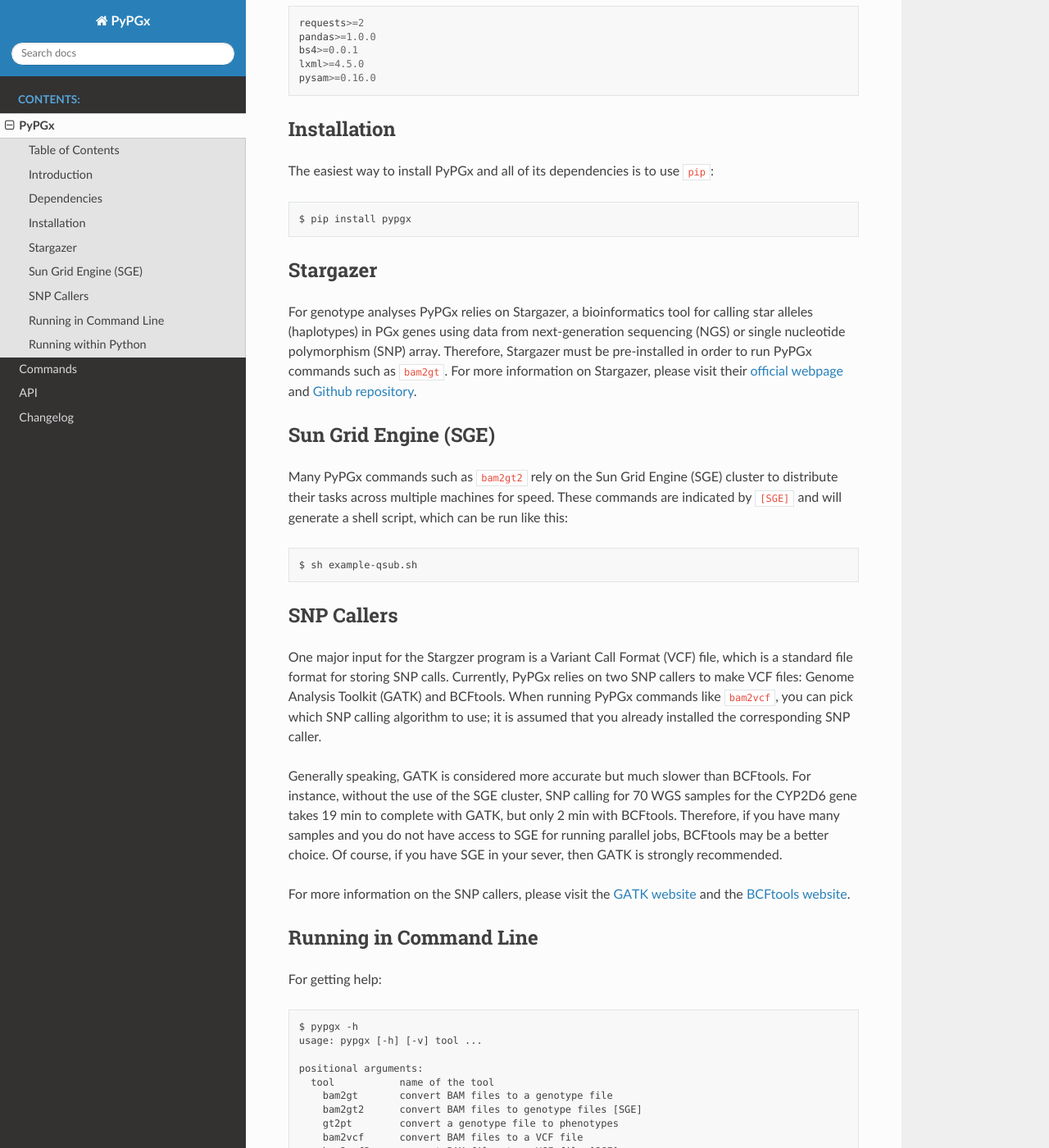
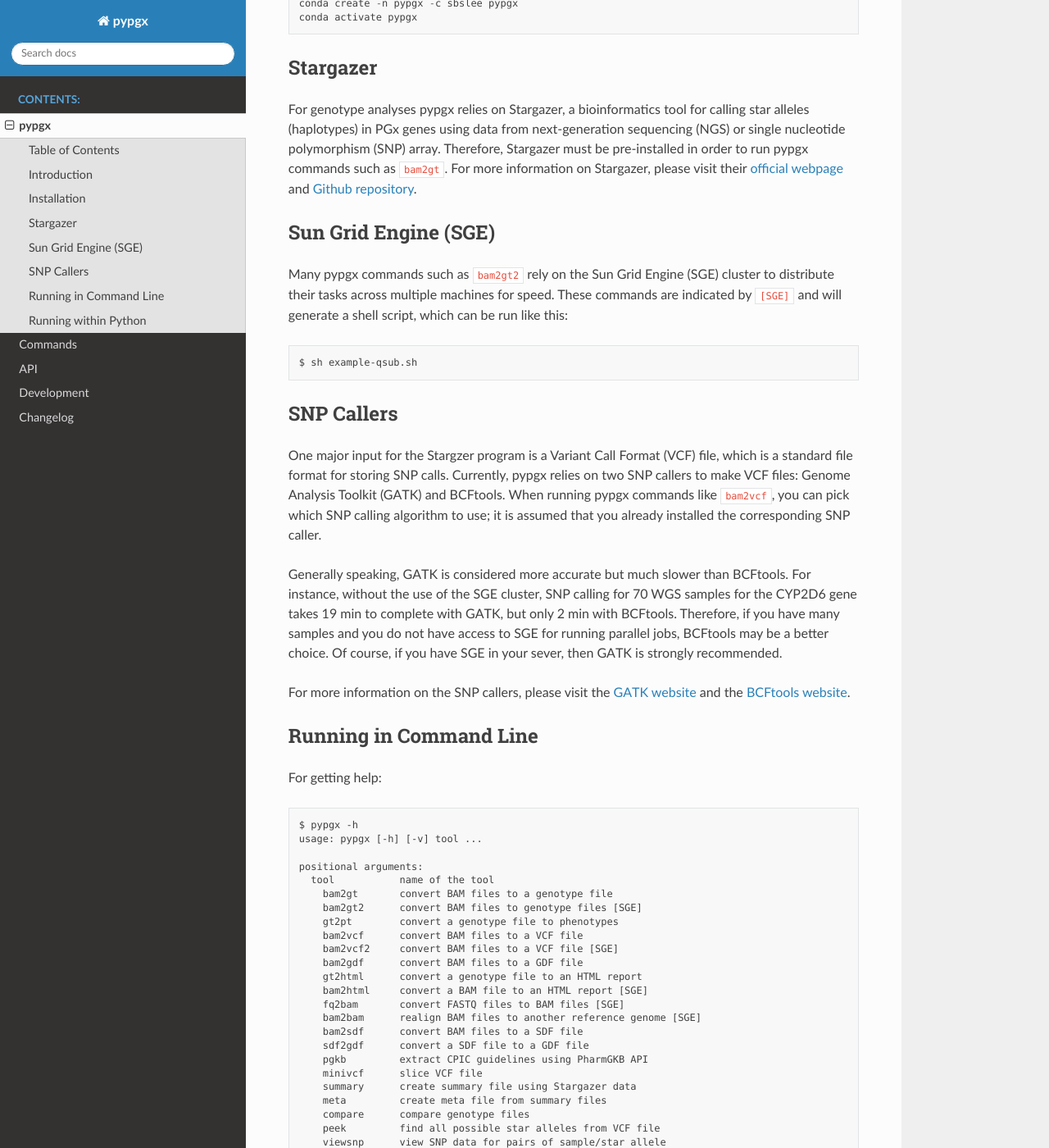
Before and after one commit to sbslee/pypgx, a Sphinx documentation site: the page built from docs/readme.rst, in a window 1280 px wide and 1400 px high, scrolled down 701 px. Shown: the whole window at 82% size. Built offline with Sphinx 7.4.7 and the Read the Docs theme 2.0.0, drawn with Linux system fonts in a browser that asks for light colours; some of the changed text lies outside the part shown.

Commit message:
Update the doc

```diff
--- a/README.rst
+++ b/README.rst
@@ -1,4 +1,4 @@
-PyPGx
+pypgx
 *****
 
 .. image:: https://badge.fury.io/py/pypgx.svg
@@ -11,7 +11,6 @@
 =================
 
 * `Introduction`_
-* `Dependencies`_
 * `Installation`_
 * `Stargazer`_
 * `Sun Grid Engine (SGE)`_
@@ -22,36 +21,25 @@
 Introduction
 ============
 
-PyPGx is a Python package for pharmacogenomics (PGx) research, which can be
-used as a standalone program and as a Python module. Documentation is
-available at `Read the Docs <https://pypgx.readthedocs.io/en/latest/>`_.
-
-Dependencies
-============
-
-PyPGx requires Python 3 and the following Python packages::
-
-    requests>=2
-    pandas>=1.0.0
-    bs4>=0.0.1
-    lxml>=4.5.0
-    pysam>=0.16.0
+pypgx is a Python package for pharmacogenomics research, which can be used as a standalone program and as a Python module. Documentation is available at `Read the Docs <https://pypgx.readthedocs.io/en/latest/>`_.
 
 Installation
 ============
 
-The easiest way to install PyPGx and all of its dependencies is to use
-``pip``::
+You can easily install pypgx and all of its dependencies with the Anaconda distribution.
 
-    $ pip install pypgx
+.. code-block::
+
+   conda create -n pypgx -c sbslee pypgx
+   conda activate pypgx
 
 Stargazer
 =========
 
-For genotype analyses PyPGx relies on Stargazer, a bioinformatics tool for
+For genotype analyses pypgx relies on Stargazer, a bioinformatics tool for
 calling star alleles (haplotypes) in PGx genes using data from
 next-generation sequencing (NGS) or single nucleotide polymorphism (SNP)
-array. Therefore, Stargazer must be pre-installed in order to run PyPGx
+array. Therefore, Stargazer must be pre-installed in order to run pypgx
 commands such as ``bam2gt``. For more information on Stargazer, please visit
 their `official webpage <https://stargazer.gs.washington.edu/stargazerweb>`_
 and `Github repository <https://github.com/sbslee/stargazer>`_.
@@ -59,7 +47,7 @@
 Sun Grid Engine (SGE)
 =====================
 
-Many PyPGx commands such as ``bam2gt2`` rely on the Sun Grid Engine (SGE)
+Many pypgx commands such as ``bam2gt2`` rely on the Sun Grid Engine (SGE)
 cluster to distribute their tasks across multiple machines for speed. These
 commands are indicated by ``[SGE]`` and will generate a shell script, which
 can be run like this::
@@ -70,9 +58,9 @@
 ===========
 
 One major input for the Stargzer program is a Variant Call Format (VCF) file,
-which is a standard file format for storing SNP calls. Currently, PyPGx
+which is a standard file format for storing SNP calls. Currently, pypgx
 relies on two SNP callers to make VCF files: Genome Analysis Toolkit (GATK)
-and BCFtools. When running PyPGx commands like ``bam2vcf``, you can pick
+and BCFtools. When running pypgx commands like ``bam2vcf``, you can pick
 which SNP calling algorithm to use; it is assumed that you already installed
 the corresponding SNP caller.
 
@@ -123,7 +111,7 @@
 
     optional arguments:
       -h, --help     show this help message and exit
-      -v, --version  print the PyPGx version number and exit
+      -v, --version  print the pypgx version number and exit
 
 For getting tool-specific help::
 
--- a/docs/conf.py
+++ b/docs/conf.py
@@ -17,7 +17,7 @@
 
 # -- Project information -----------------------------------------------------
 
-project = 'PyPGx'
+project = 'pypgx'
 copyright = '2020, Seung-been "Steven" Lee'
 author = 'Seung-been "Steven" Lee'
 
--- a/docs/index.rst
+++ b/docs/index.rst
@@ -1,4 +1,4 @@
-Welcome to PyPGx's documentation!
+Welcome to pypgx's documentation!
 =================================
 
 .. toctree::
@@ -8,6 +8,7 @@
    readme
    commands
    api
+   development
    changelog
 
 Indices and tables
--- a/requirements.txt
+++ b/requirements.txt
@@ -10,5 +10,6 @@
 pytest=6.2.1
 python=3.8.6
 requests=2.25.1
+samtools=1.11
 scipy=1.6.0
-samtools=1.11
+sphinx_rtd_theme=0.5.1
```
Also changed, not shown: docs/development.rst (added, +39 -0 lines), 1 other file.
